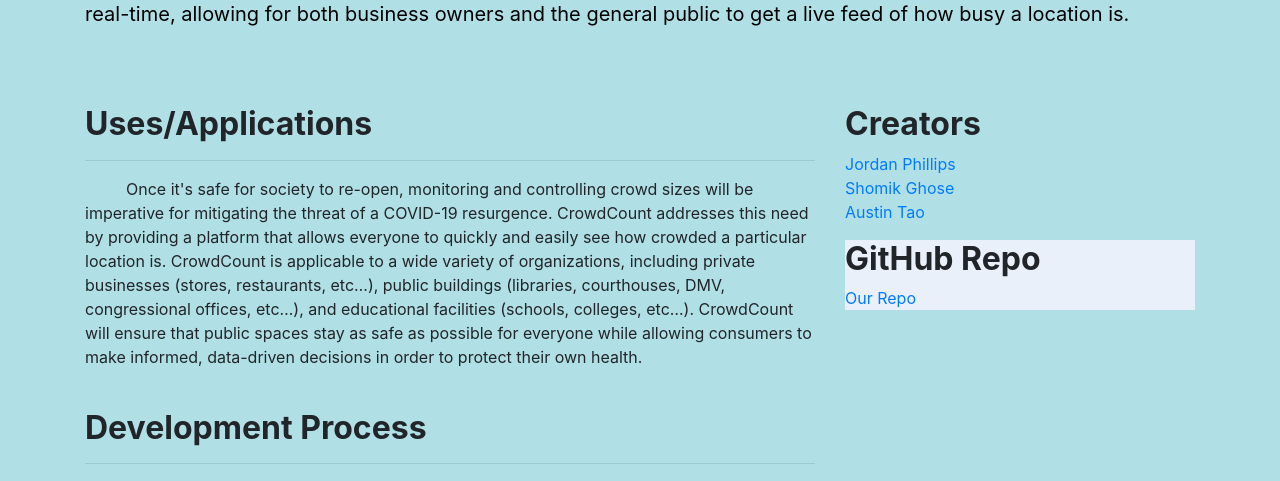
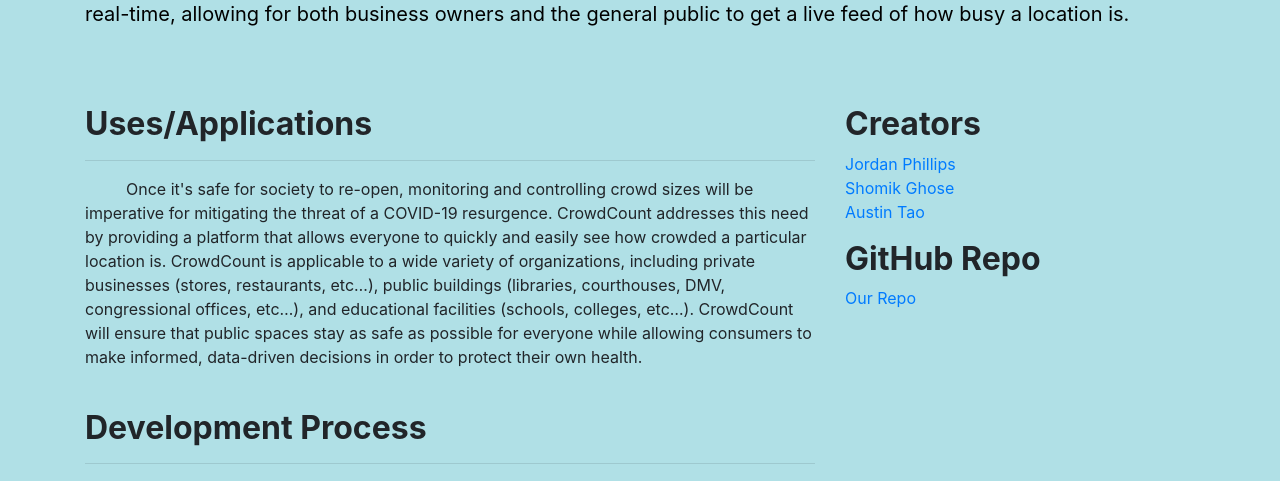
Before and after one commit to jordanphillips23/HealthHack, a Django app: page /about/ in a window 1280 px wide. Shown: the part 414-895 px from the top of the page. Run offline with Django 3.2, Linux system fonts and the light colour scheme; some libraries are stand-ins or nearby versions.

Commit message:
about page coloring fix

```diff
--- a/HealthHack/HealthHack/templates/pages/std/about.html
+++ b/HealthHack/HealthHack/templates/pages/std/about.html
@@ -65,7 +65,7 @@
             </div>
 
         <!-- ================Subsection on the bottom right===================== -->
-        <div class="well bgcolor-skyblue">
+        <div class="">
           <h4 style="font-size: 2rem"><b>GitHub Repo</b></h4>
             <p><a href = "https://github.com/jordanphillips23/HealthHack">Our Repo</a></p>
         </div>
```
